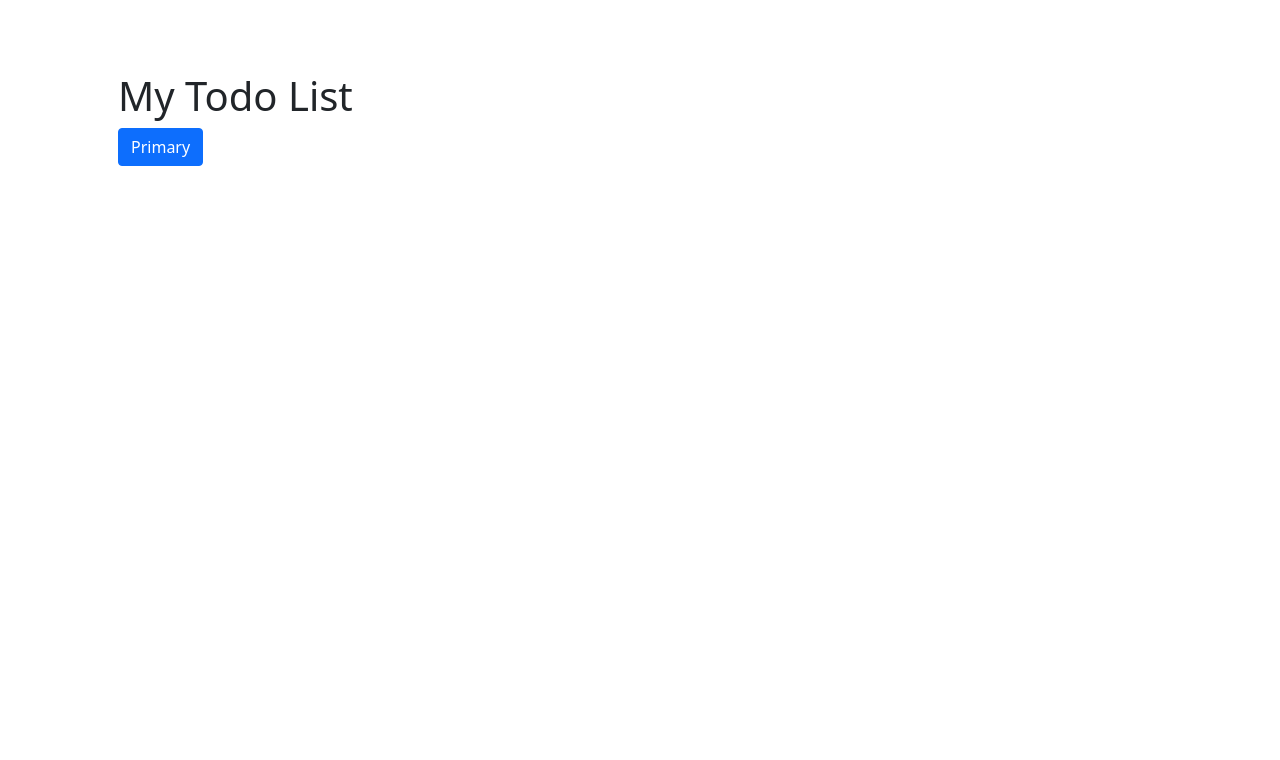
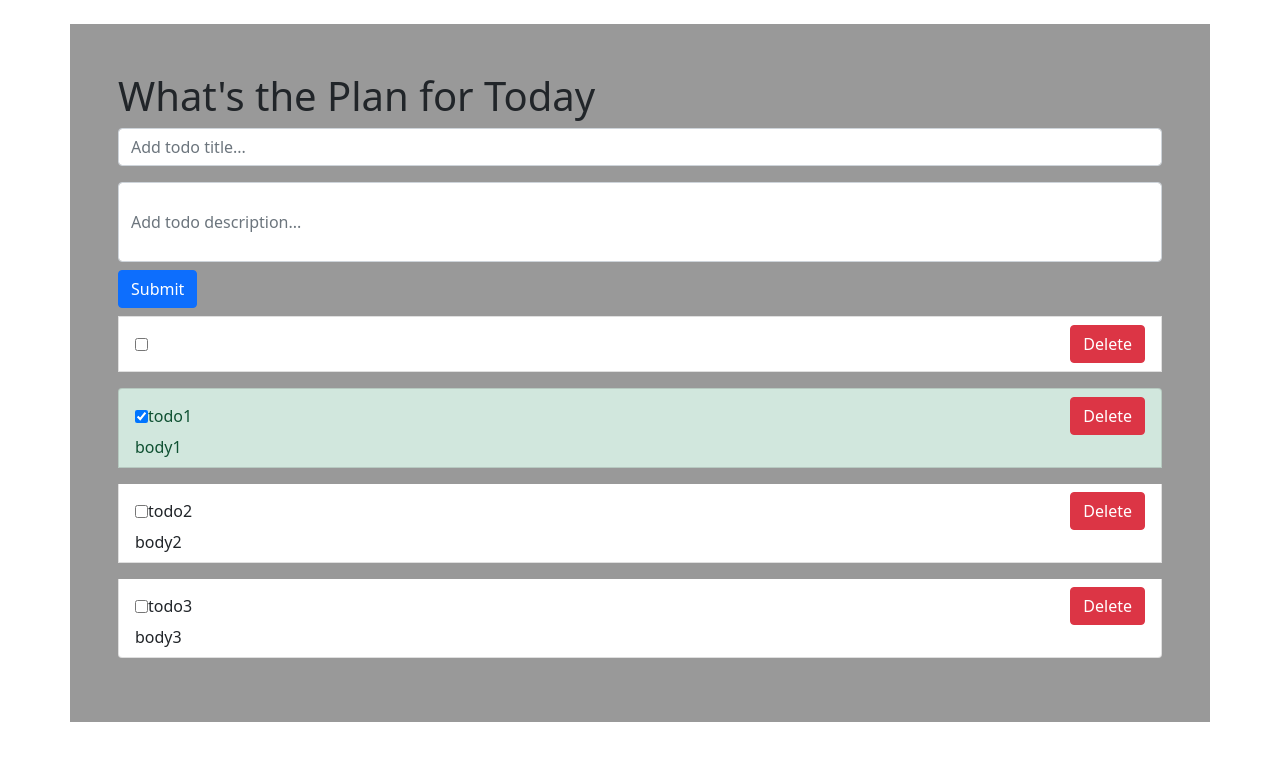
Before and after one commit to gavindang2911/TodoApp, a React (Create React App) app: page / in a window 1280 px wide. Shown: the top 760 px of the page. Built offline with nearby package versions, Linux system fonts and the light colour scheme.

Commit message:
Added dummy data and set up base UI

```diff
--- a/src/App.js
+++ b/src/App.js
@@ -1,10 +1,16 @@
 import 'bootstrap/dist/css/bootstrap.min.css';
+import AddTodoForm from './components/AddTodoForm';
+import TodoItem from './components/TodoItem';
+import TodoList from './components/TodoList';
 
 function App() {
   return (
-    <div className='container bg-white p-5 mt-4'>
-      <h1> My Todo List </h1>
-      <button type="button" class="btn btn-primary">Primary</button>
+    <div className="container p-5 mt-4" style={{backgroundColor: 'rgba(0, 0, 0, 0.4)'}}>
+      <h1> What's the Plan for Today </h1>
+
+      <AddTodoForm />
+      <TodoItem />
+      <TodoList />
     </div>
   );
 }
--- /dev/null
+++ b/src/components/AddTodoForm.js
@@ -0,0 +1,41 @@
+import React, { useState } from 'react';
+
+const AddTodoForm = () => {
+    const [todoTitle, setTodoTitle] = useState('');
+    const [todoBody, setTodoBody] = useState('');
+
+    const handleSubmit = (event) => {
+        event.preventDefault();
+        setTodoTitle([...todoTitle, {title: todoTitle, complete: false}])
+        setTodoBody([...todoBody, {body: todoBody, complete: false}])
+        console.log(todoTitle);
+        console.log(todoBody);
+        // TODO
+    }
+
+    return (
+        <form onSubmit={handleSubmit} autoComplete="off" >
+			<input
+				type='text'
+				className='form-control mb-3 mr-sm-3'
+				placeholder='Add todo title...'
+				value={todoTitle}
+				onChange={(event) => setTodoTitle(event.target.value)}
+			></input>
+			<input
+				type='text'
+				className='form-control mb-2 mr-sm-2 '
+				placeholder='Add todo description...'
+				value={todoBody}
+				onChange={(event) => setTodoBody(event.target.value)}
+                style={{height: "80px"}}
+			></input>
+
+			<button type='submit' className='btn btn-primary mb-2'>
+				Submit
+			</button>
+        </form>
+    )
+}
+
+export default AddTodoForm
--- /dev/null
+++ b/src/components/TodoItem.js
@@ -0,0 +1,22 @@
+import React from 'react';
+
+const TodoItem = ({ id, title, status,description, dueDate }) => {
+  return (
+    <li className={`list-group-item ${status && 'list-group-item-success'} mb-3 mr-sm-2`}>
+      <div className="d-flex justify-content-between">
+        <span className="d-flex align-items-center">
+          <input type="checkbox" className="mr-3" checked={status}></input>
+          {title}
+        </span>
+        <button className="btn btn-danger">Delete</button>
+      </div>
+      <div className="d-flex justify-content-between">
+      <span>
+        {description}
+        </span>
+      </div>
+    </li>
+  );
+};
+
+export default TodoItem;
--- /dev/null
+++ b/src/components/TodoList.js
@@ -0,0 +1,49 @@
+import React from 'react';
+import TodoItem from './TodoItem'
+
+const TodoList = () => {
+  const todos = [
+    {
+      id: 1,
+      title: 'todo1',
+      description: 'body1',
+      completed: true,
+      dueDate: 'Nov 1st',
+    },
+    {
+        id: 2,
+        title: 'todo2',
+        description: 'body2',
+        completed: false,
+        dueDate: 'Nov 2st',
+    },
+    {
+        id: 3,
+        title: 'todo3',
+        description: 'body3',
+        completed: false,
+        // status: {
+        //   todo: true,
+        //   inProgress: false,
+        //   completed: false,
+        // },
+        dueDate: 'Nov 3st',
+      }
+  ];
+
+  return <div>
+      <ul className='list-group'>
+			{todos.map((todo) => (
+				<TodoItem
+                    id={todo.id}
+                    title={todo.title}
+                    description={todo.description}
+                    status={todo.completed}
+                    dueDate={todo.dueDate}
+                    />
+			))}
+		</ul>
+  </div>;
+};
+
+export default TodoList;
```
